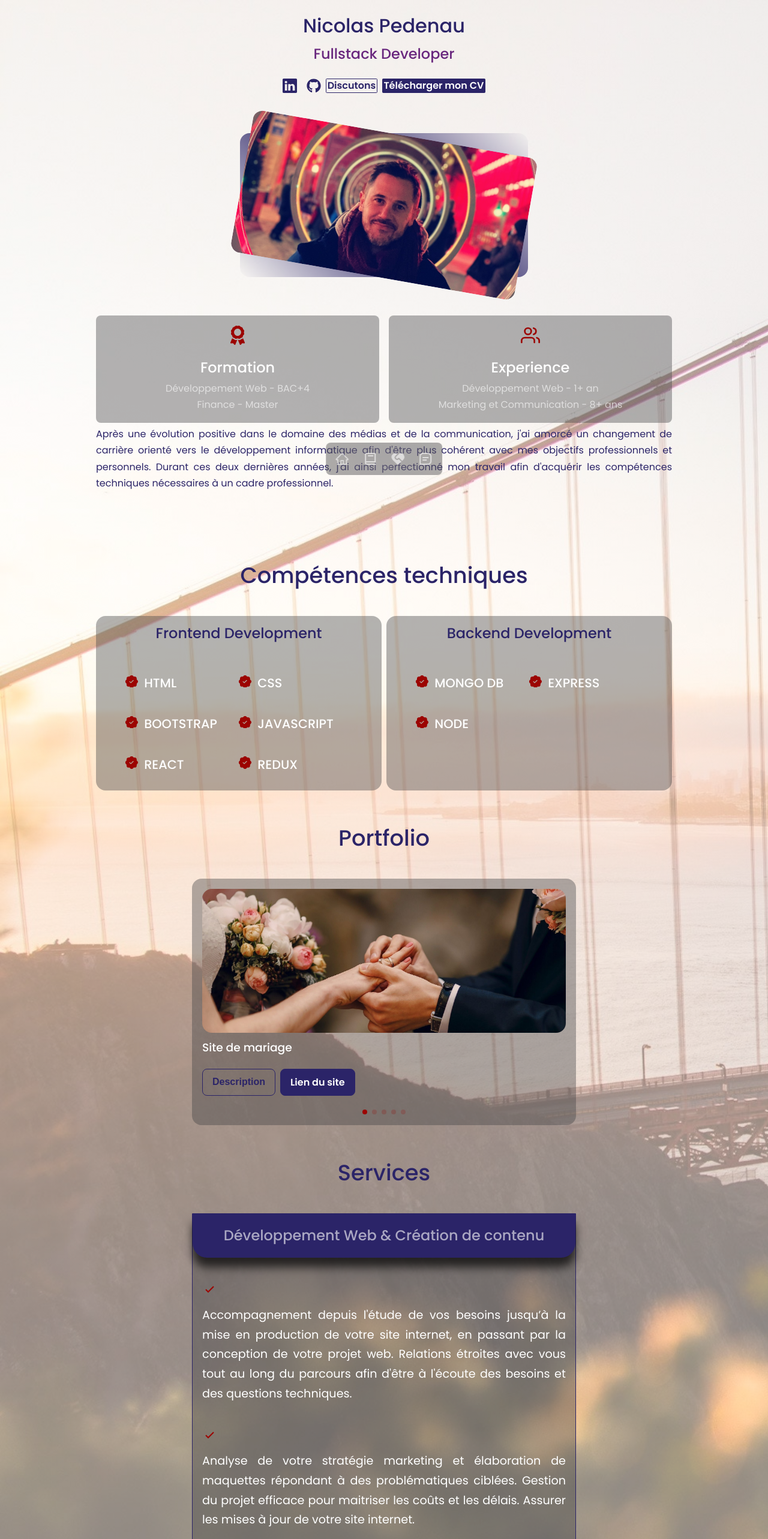
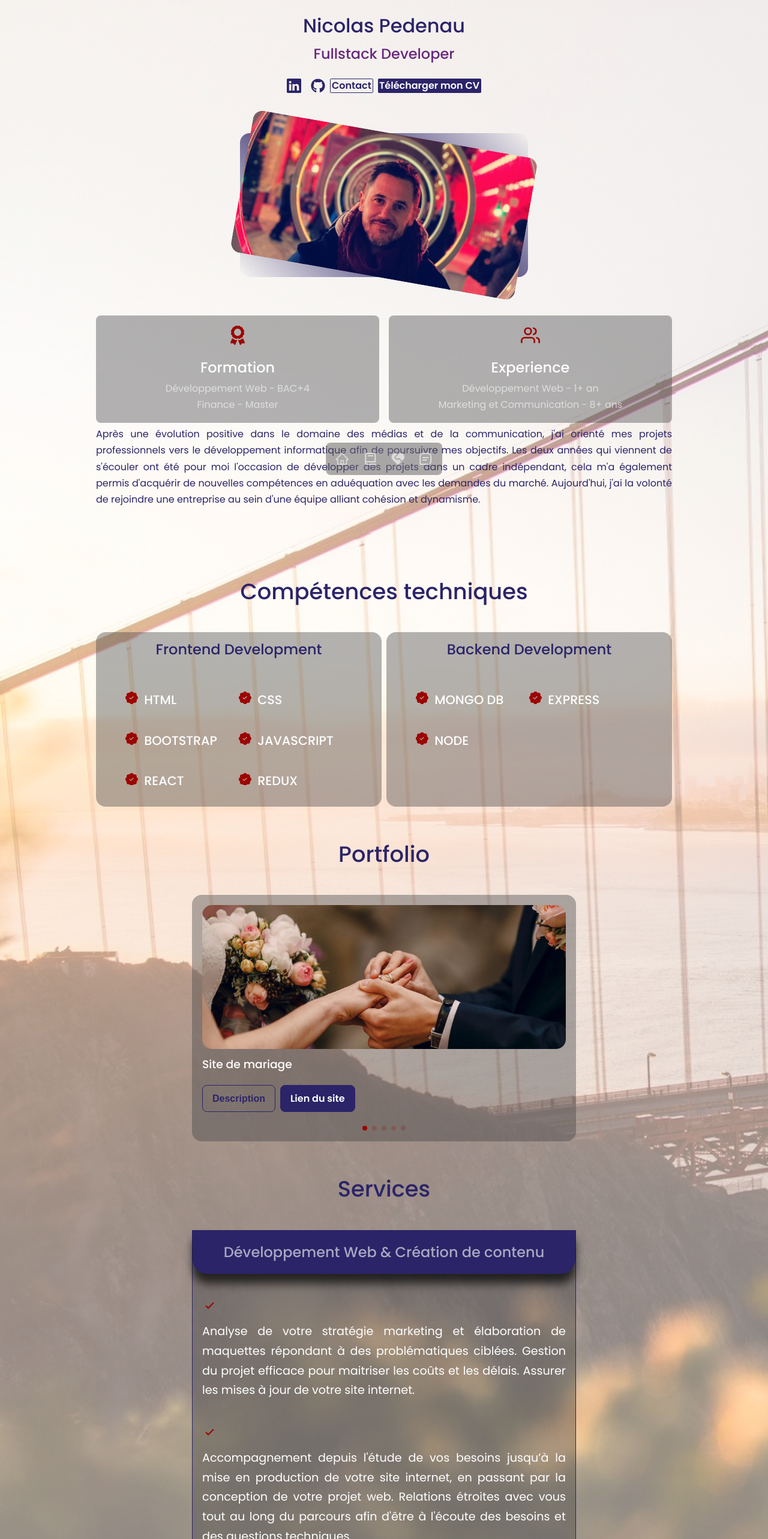
Before and after one commit to Virtus-web/developer-portfolio, a React (Create React App) app: page / in a window 1280 px wide. Shown: the top 2566 px of the page at 60% size. Built offline with nearby package versions, Linux system fonts and the light colour scheme.

Commit message:
Update discours + cv

```diff
--- a/src/components/about/About.js
+++ b/src/components/about/About.js
@@ -34,7 +34,7 @@ function About() {
                         </article>
                     </div>
 
-                    <p>Après une évolution positive dans le domaine des médias et de la communication, j'ai amorcé un changement de carrière orienté vers le développement informatique afin d'être plus cohérent avec mes objectifs professionnels et personnels. Durant ces deux dernières années, j'ai ainsi perfectionné mon travail afin d'acquérir les compétences techniques nécessaires à un cadre professionnel.</p>
+                    <p>Après une évolution positive dans le domaine des médias et de la communication, j'ai orienté mes projets professionnels vers le développement informatique afin de poursuivre mes objectifs. Les deux années qui viennent de s'écouler ont été pour moi l'occasion de développer des projets dans un cadre indépendant, cela m'a également permis d'acquérir de nouvelles compétences en aduéquation avec les demandes du marché. Aujourd'hui, j'ai la volonté de rejoindre une entreprise au sein d'une équipe alliant cohésion et dynamisme.</p>
 
                 </div>
             </div>
--- a/src/components/header/HeaderSocials.js
+++ b/src/components/header/HeaderSocials.js
@@ -10,7 +10,7 @@ function HeaderSocials() {
                 <a href="https://www.linkedin.com/in/nicolas-pedenau" rel="noreferrer" target="_blank"><BsLinkedin /></a>
                 <a href="https://github.com/Virtus-web?tab=stars" rel="noreferrer" target="_blank"><FaGithub /></a>
             </div>
-            <a className="btn scroll__down--1" href="/developer-portfolio/#contact" >Discutons</a>
+            <a className="btn scroll__down--1" href="/developer-portfolio/#contact" >Contact</a>
             <a href={CV} download className="btn btn-primary scroll__down--2">Télécharger mon CV</a>
         </div>
     )
--- a/src/components/services/Services.js
+++ b/src/components/services/Services.js
@@ -16,15 +16,15 @@ function Services() {
                     <ul className="service__list">
                         <li>
                             <BiCheck className="service__list-icon" />
+                            <p>Analyse de votre stratégie marketing et élaboration de maquettes répondant à des problématiques ciblées. Gestion du projet efficace pour maitriser les coûts et les délais. Assurer les mises à jour de votre site internet.</p>
+                        </li>
+                        <li>
+                            <BiCheck className="service__list-icon" />
                             <p>Accompagnement depuis l'étude de vos besoins jusqu’à la mise en production de votre site internet, en passant par la conception de votre projet web. Relations étroites avec vous tout au long du parcours afin d'être à l'écoute des besoins et des questions techniques.</p>
                         </li>
                         <li>
                             <BiCheck className="service__list-icon" />
-                            <p>Analyse de votre stratégie marketing et élaboration de maquettes répondant à des problématiques ciblées. Gestion du projet efficace pour maitriser les coûts et les délais. Assurer les mises à jour de votre site internet.</p>
-                        </li>
-                        <li>
-                            <BiCheck className="service__list-icon" />
-                            <p>Faire vivre votre site web en l'alimentant en contenus. Utiliser les réseaux sociaux pour gérer votre communauté et rester proche de vos clients.</p>
+                            <p>Faire vivre votre site web en l'alimentant en contenu. Utiliser les réseaux sociaux pour gérer votre communauté et rester proche de vos clients.</p>
                         </li>
                     </ul>
                 </article>
```
Also changed, not shown: 1 other file (tests, documents, lock files or other folders).
